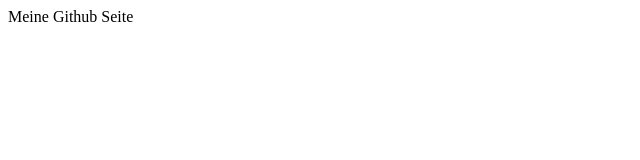
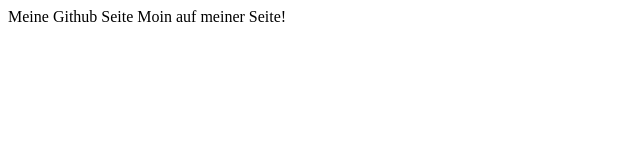
Before and after one commit to BeneDevRepo/BeneDevRepo.github.io, a plain HTML site: page index.html in a window 1280 px wide. Shown: the whole page, without its empty margins (0-640 px from the left). Drawn offline with Linux system fonts and the light colour scheme.

Commit message:
Update index.html

```diff
--- a/index.html
+++ b/index.html
@@ -4,5 +4,6 @@
         Meine Github Seite
     </head>
     <body>
+        Moin auf meiner Seite!
     </body>
 </html>
```
